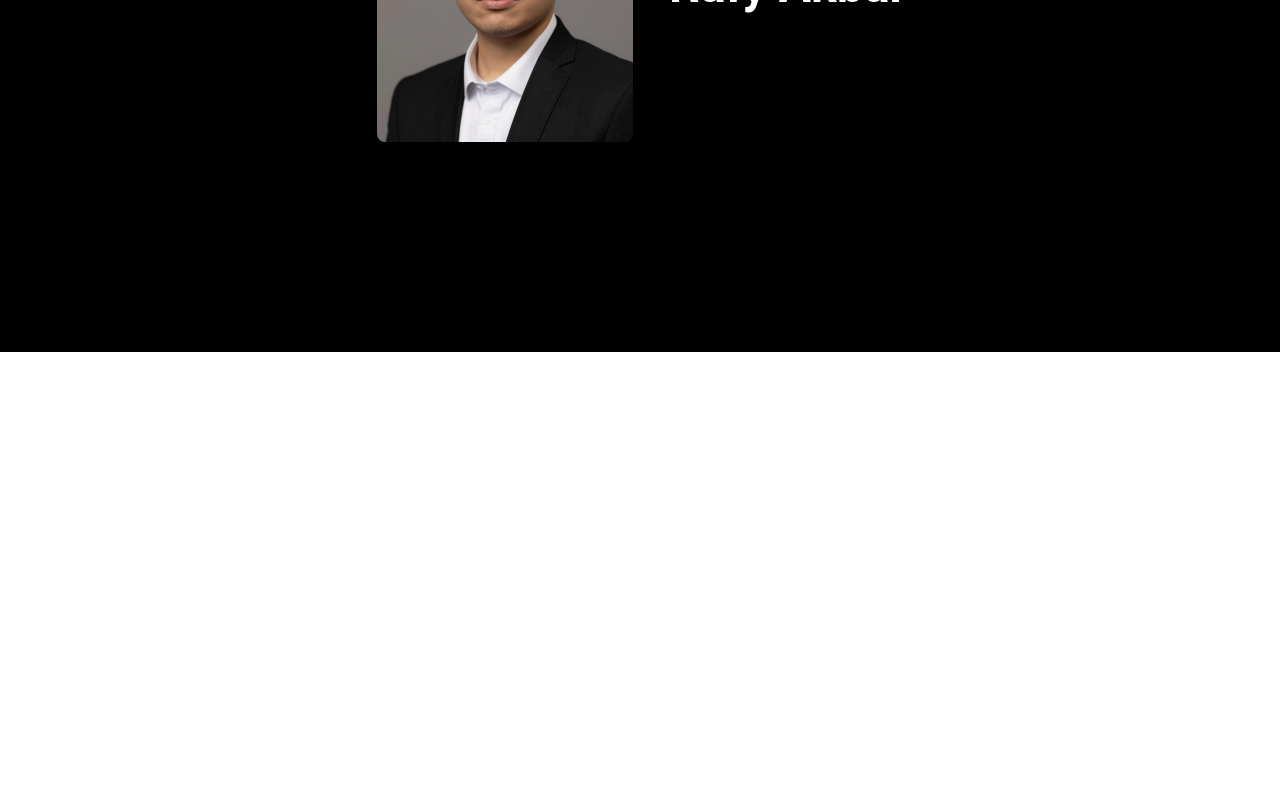
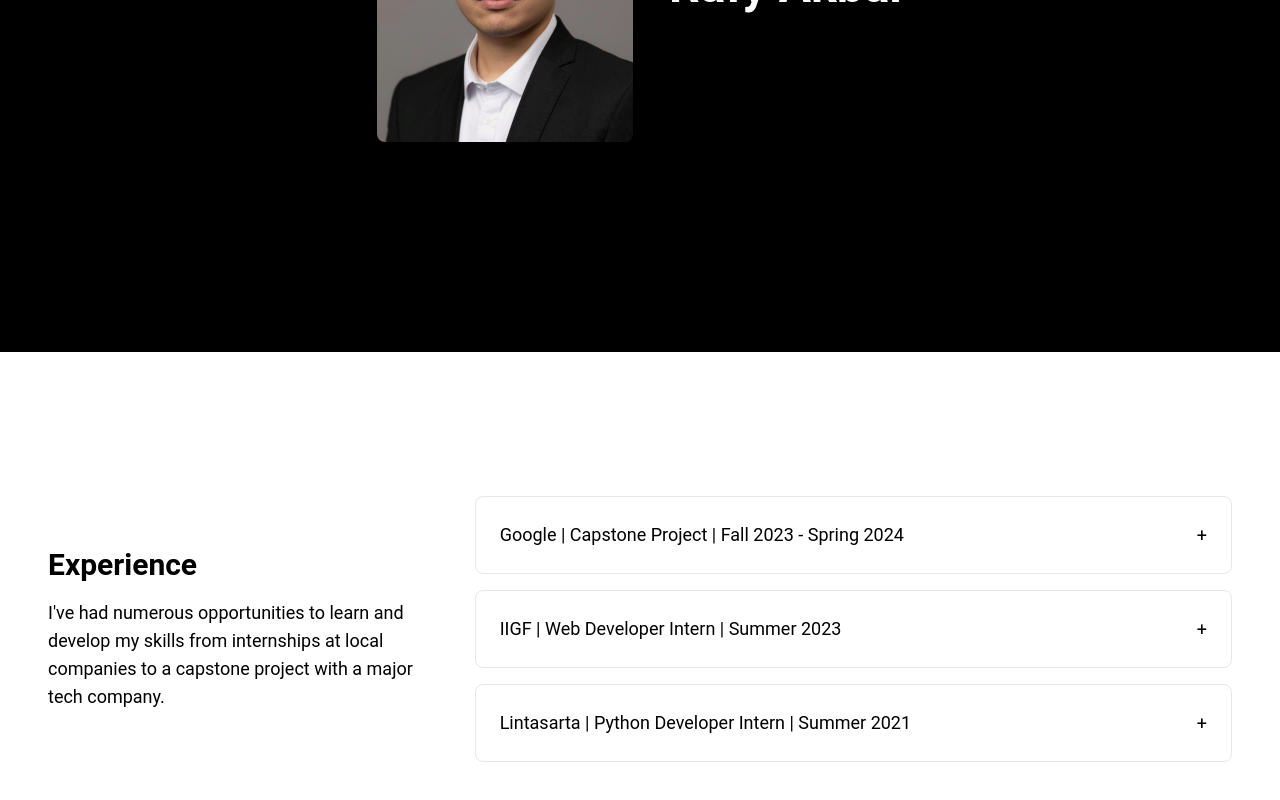
Before and after one commit to Rafyakbar02/portfolio-web, a React (Vite) app: page / in a window 1280 px wide. Shown: the part 448-1248 px from the top of the page. Before the commit the page ends 800 px from the top, so only its background shows below. Built offline with nearby package versions, Linux system fonts and the light colour scheme.

Commit message:
redesigned experience section

```diff
--- a/src/App.jsx
+++ b/src/App.jsx
@@ -1,6 +1,7 @@
 import {
   Navbar,
   Hero,
+  Experience,
   Timeline,
   ProjectList,
   Contact,
@@ -15,6 +16,7 @@ function App() {
         <Navbar/>
         <Hero />
       </div>
+      <Experience />
       {/* <Timeline heading={"Experience"} />
       <Timeline heading={"Education"} />
       <ProjectList />
--- /dev/null
+++ b/src/components/Accordion.jsx
@@ -0,0 +1,28 @@
+import { useState } from "react";
+
+const Accordion = ({company, position, date, jobdesk}) => {
+    const [accordionOpen, setAccordionOpen] = useState(false);
+
+    return (
+        <div className="p-6 border rounded-lg">
+            <button onClick={() => setAccordionOpen(!accordionOpen)} className="flex justify-between w-full text-lg text-left gap-2">
+                <span>{`${company} | ${position} | ${date}`}</span>
+                {accordionOpen ? <span className="flex items-center">-</span> : <span className="flex items-center">+</span>}
+
+            </button>
+            <div className={`grid overflow-hidden transition-all duration-300 ease-in-out text-slate-600 ${
+                accordionOpen ? 'grid-rows-[1fr] opacity-100 mt-4' : 'grid-rows-[0fr] opacity-0'
+            }`} >
+                <div className="overflow-hidden">
+                    <ul className="list-disc list-inside flex flex-col gap-2">
+                        {jobdesk.map((job, i) => (
+                            <li>{job}</li>
+                        ))}
+                    </ul>
+                </div>
+            </div>
+        </div>
+    );
+};
+
+export default Accordion;
--- /dev/null
+++ b/src/components/Experience.jsx
@@ -0,0 +1,22 @@
+import Accordion from "./Accordion";
+import { experiences } from "../constants";
+
+const Experience = () => {
+    return (
+        <div id="experience" className="bg-white text-black px-6 py-12 sm:px-12 sm:py-36">
+            <div className="flex flex-col gap-8 sm:flex-row sm:gap-12">
+                <div className="flex flex-col basis-1/3 justify-center">
+                    <h2 className="text-3xl font-semibold">Experience</h2>
+                    <p className="mt-4 text-lg">I've had numerous opportunities to learn and develop my skills from internships at local companies to a capstone project with a major tech company.</p>
+                </div>
+                <div className="basis-2/3 flex flex-col gap-4 justify-center">
+                    {experiences.map((exp, i) => (
+                        <Accordion position={exp.position} company={exp.company} date={exp.date} jobdesk={exp.jobdesk} />
+                    ))}
+                </div>
+            </div>
+        </div>
+    );
+};
+
+export default Experience;
--- a/src/components/index.js
+++ b/src/components/index.js
@@ -4,5 +4,7 @@ import ProjectList from "./ProjectList";
 import Contact from "./Contact";
 import Footer from "./Footer";
 import Navbar from "./Navbar";
+import Experience from "./Experience";
+import Accordion from "./Accordion";
 
-export { Navbar, Hero, Timeline, ProjectList, Contact, Footer };
+export { Navbar, Hero, Experience, Timeline, ProjectList, Contact, Footer };
--- a/src/constants/index.js
+++ b/src/constants/index.js
@@ -16,21 +16,33 @@ export const navLinks = [
 export const experiences = [
   {
     id: "experience-1",
-    date: "June 2023 - August 2023",
-    title: "Web Developer Intern @ Indonesia Infrastructure Guarantee Fund",
-    location: "Jakarta, Indonesia (Remote)",
-    content: [
+    date: "Fall 2023 - Spring 2024",
+    position: "Capstone Project",
+    company: "Google",
+    jobdesk: [
+      "Worked in a capstone project team to develop a native collaborative whiteboarding tool for Google ChromeOS notebooks",
+      "Developed a native ChromeOS application using Typescript, Lit, and Firebase",
+      "Implemented stroke smoothing for pen drawing and undo/redo functionality for reverting whiteboard changes",
+      "Participated in and contributed to code reviews and testing to ensure the application integrity for each sprint development"
+    ]
+  },
+  {
+    id: "experience-2",
+    date: "Summer 2023",
+    position: "Web Developer Intern",
+    company: "IIGF",
+    jobdesk: [
       "Developed a full-stack web application using Nextjs, React, and MongoDB to display guaranteed infrastructure projects within government institutions for stakeholders",
       "Developed a responsive and mobile-friendly design for dynamic user experience across different screen sizes using utility-first CSS framework Tailwind CSS",
       "Collaborated with a colleague to translate user stories into project requirements, leading to improved project efficiency and completion within the project timeline",
     ],
   },
   {
-    id: "experience-2",
-    date: "July 2021 - September 2021",
-    title: "Python Developer Intern @ Aplikanusa Lintasarta",
-    location: "Jakarta, Indonesia (Remote)",
-    content: [
+    id: "experience-3",
+    date: "Summer 2021",
+    position: "Python Developer Intern",
+    company: "Lintasarta",
+    jobdesk: [
       "Developed a full-stack web application using Python, Flask, and SQLite to centralize employees directories/links into a single page application (SPA)",
       "Utilized SQLite, an open source SQL engine with built-in Python support to store data in the back-end",
       "Collaborated with 2 interns and senior developer to brainstorm and implement ideas into the app’s development",
```
